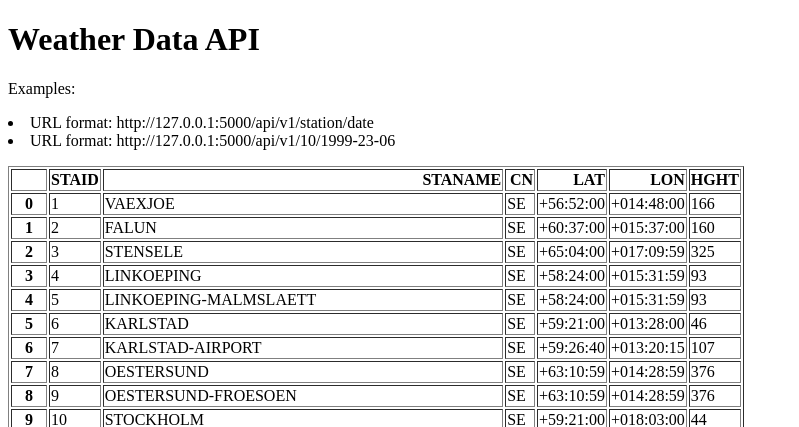
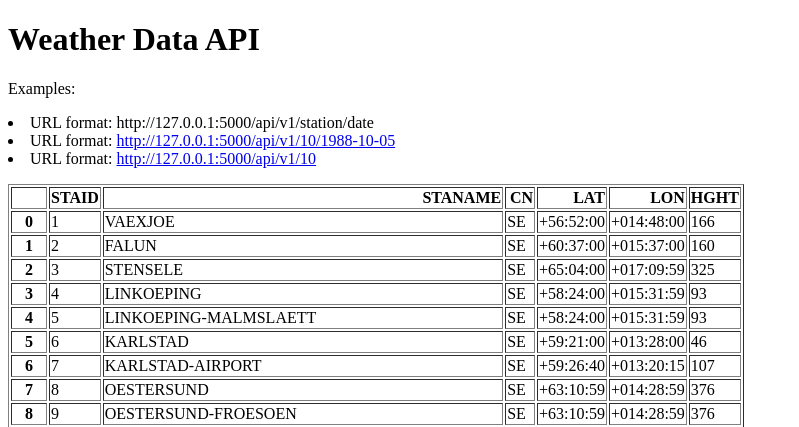
Before and after one commit to anesmemisevic/weather-api-flask, a Flask app: page / in a window 1280 px wide. Shown: the top 427 px of the page, without its empty margins (0-799 px from the left). Run offline with Flask 2, Linux system fonts and the light colour scheme.

Commit message:
add all info for a station

```diff
--- a/main.py
+++ b/main.py
@@ -29,5 +29,16 @@ def station(station, date):
     }
 
 
+@app.route("/api/v1/<station>")
+def all_station_info(station):
+    df = pd.read_csv(
+        "data/data_stations/TG_STAID" + str(station).zfill(6) + ".txt",
+        skiprows=20,
+        parse_dates=["    DATE"],
+    )
+    info = df.to_dict(orient="records")
+    return info
+
+
 if __name__ == "__main__":
     app.run(debug=True, port=5000)
--- a/templates/home.html
+++ b/templates/home.html
@@ -12,7 +12,12 @@
     <h1>Weather Data API</h1>
     <p>Examples:</p>
     <li>URL format: http://127.0.0.1:5000/api/v1/station/date</li>
-    <li>URL format: http://127.0.0.1:5000/api/v1/10/1999-23-06</li>
+    <li>URL format: <a href="http://127.0.0.1:5000/api/v1/10/1988-10-05">
+            http://127.0.0.1:5000/api/v1/10/1988-10-05</a>
+    </li>
+    <li>URL format: <a href="http://127.0.0.1:5000/api/v1/10">
+            http://127.0.0.1:5000/api/v1/10</a>
+    </li>
     <p>{{data|safe}}</p>
 
 </body>
```
Also changed, not shown: README.md.
